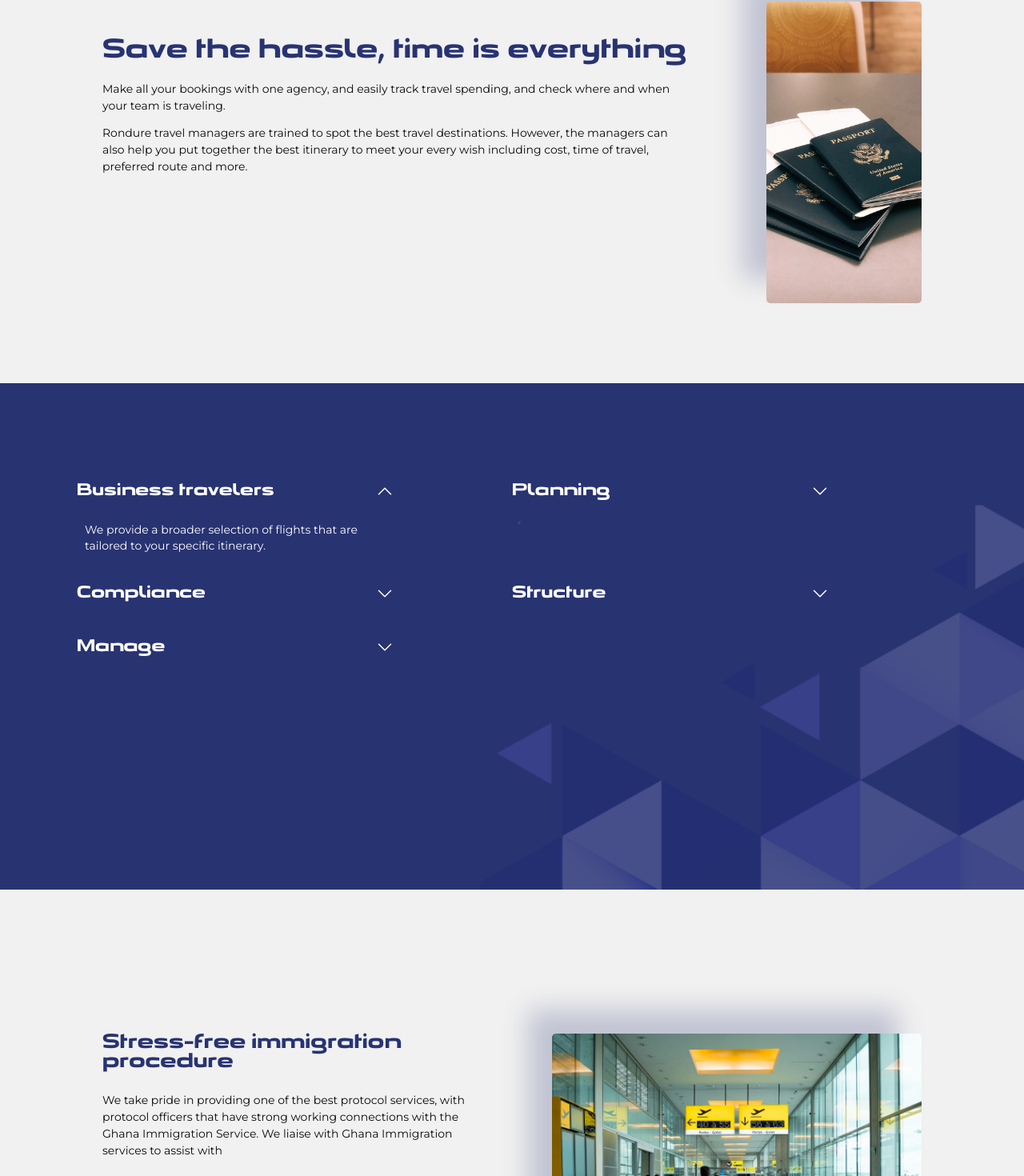
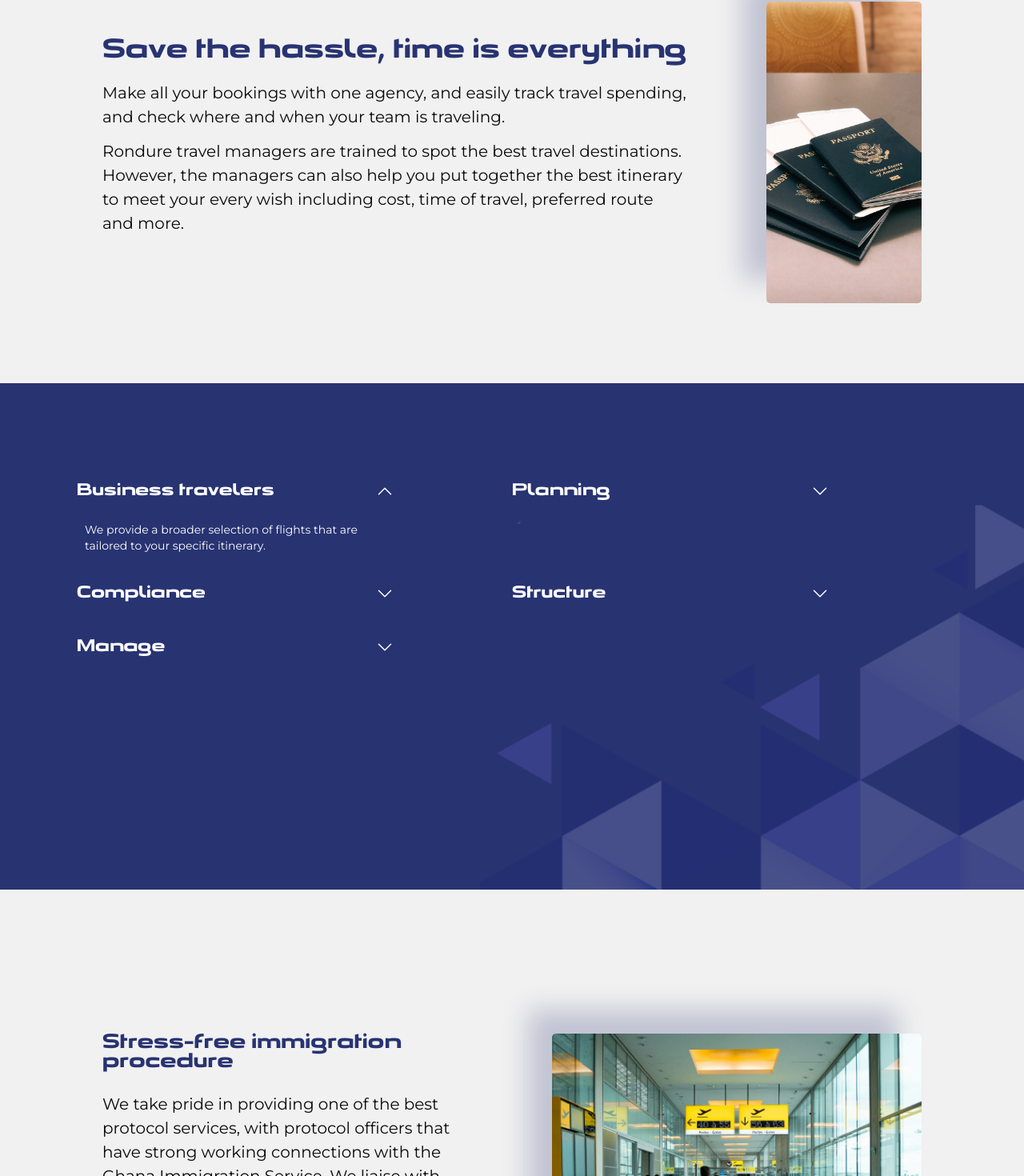
Before and after one commit to hope-k/rondure, a Next.js app: page /business-travel in a window 1280 px wide. Shown: the part 1995-3465 px from the top of the page at 80% size. Built offline with nearby package versions, Linux system fonts and the light colour scheme.

Commit message:
minor ui changes

```diff
--- a/src/components/BusinessTravel.jsx
+++ b/src/components/BusinessTravel.jsx
@@ -165,10 +165,10 @@ const BusinessTravel = () => {
             <section className='lg:max-w-[80%] max-w-[85%] mx-auto lg:flex lg:justify-between lg:space-x-[10rem] lg:my-[10rem]'>
                 <div className='space-y-5 pt-20 lg:flex-1'>
                     <h1 className='text-[#283372] text-[2.4rem] lg:text-[3.2rem] leading-[2.4rem] lg:whitespace-nowrap lg:mb-10'>Save the hassle, time is everything</h1>
-                    <p className='text-[1.4rem]'>
+                    <p className='text-[1.4rem] lg:text-[2rem]'>
                         Make all your bookings with one agency, and easily track travel spending, and check where and when your team is traveling.
                     </p>
-                    <p className='text-[1.4rem]'>
+                    <p className='text-[1.4rem] lg:text-[2rem]'>
                         Rondure travel managers are trained to spot the best travel destinations. However, the managers can also help you put together the best itinerary to meet your every wish including cost, time of travel, preferred route and more.
                     </p>
                 </div>
@@ -245,7 +245,7 @@ const BusinessTravel = () => {
                 <div className='lg:flex-1'>
                     <div className='space-y-10 mb-10 '>
                         <h1 className='text-[2.4rem] leading-[2.4rem] text-[#283372]'>Stress-free immigration procedure</h1>
-                        <p className='text-[1.4rem]'>We take pride in providing one of the best protocol services, with protocol officers that have strong working connections with the Ghana Immigration Service. We liaise with Ghana Immigration services to assist with</p>
+                        <p className='text-[1.4rem] lg:text-[2rem]'>We take pride in providing one of the best protocol services, with protocol officers that have strong working connections with the Ghana Immigration Service. We liaise with Ghana Immigration services to assist with</p>
                     </div>
                     <ul className=' justify-start space-y-5'>
                         <li className="flex items-start space-x-4 ">
--- a/src/components/Forms/CountrySelect.jsx
+++ b/src/components/Forms/CountrySelect.jsx
@@ -57,7 +57,7 @@ const CountrySelect = ({ onChange, label }) => {
 
                 {/* dropdown */}
                 {isOpen && (
-                    <div className="absolute z-10 w-auto top-[6rem] left-0 bg-white border border-gray-200 rounded-[.8rem] shadow-lg">
+                    <div className="absolute z-50 w-auto top-[6rem] left-0 bg-white border border-gray-200 rounded-[.8rem] shadow-lg">
                         {countryOptions.map((country) => (
                             <div key={country.value} onClick={() => {
                                 setSelectedCountry(country.value);
```
